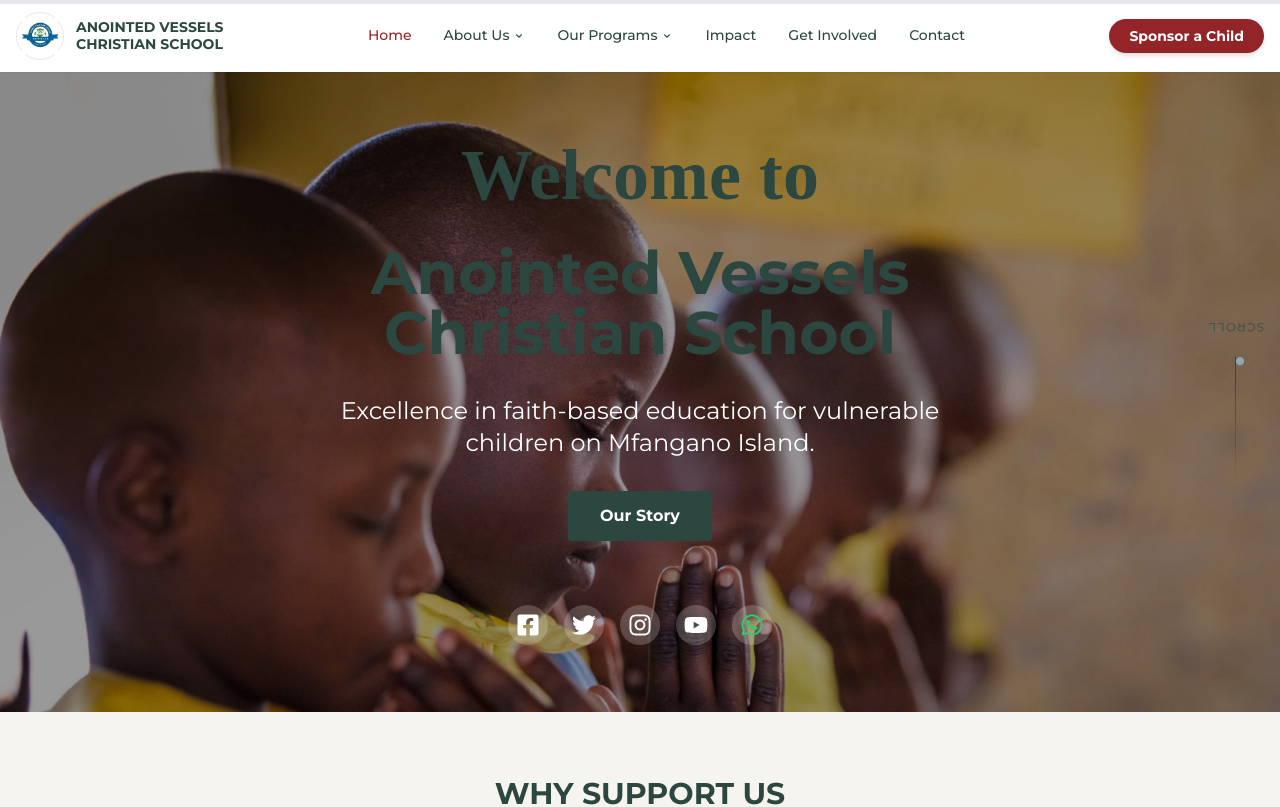
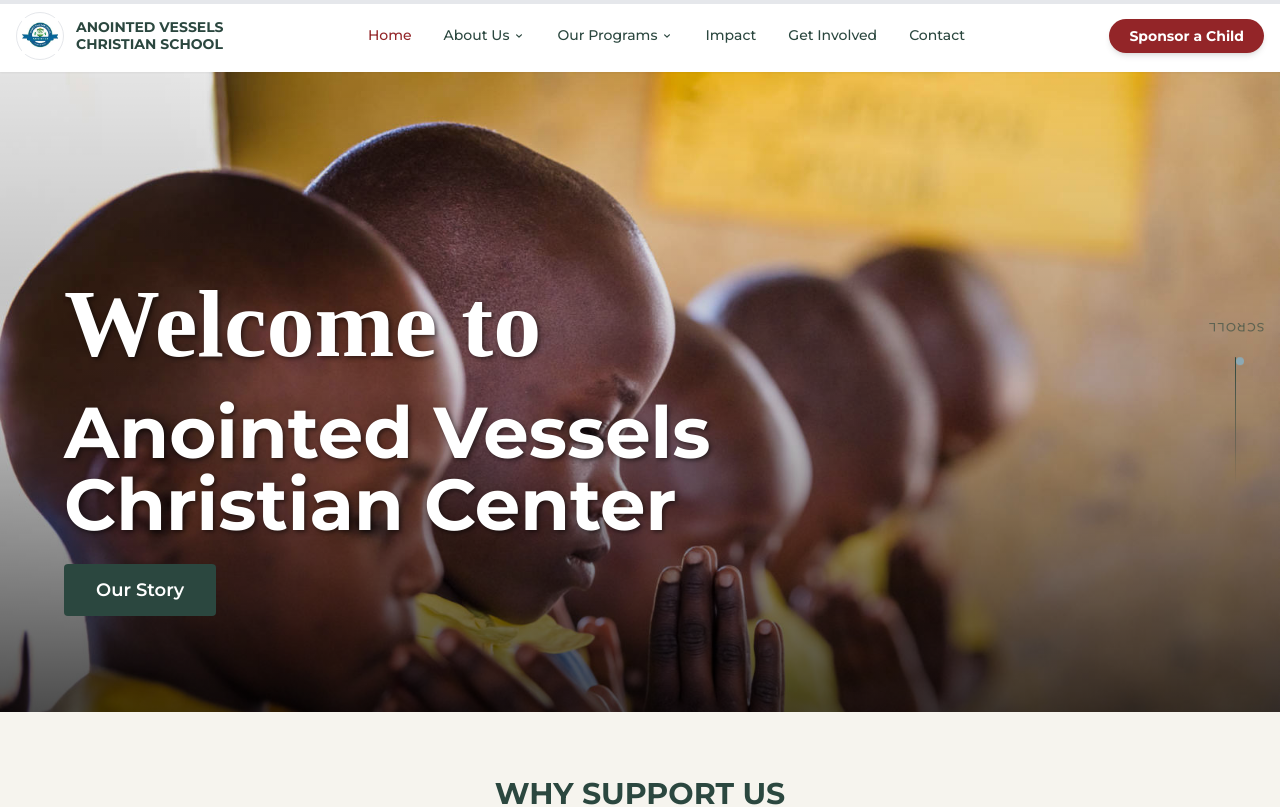
Before and after one commit to WatchDog386/anointed, a React (Vite) app: page / in a window 1280 px wide. Shown: the top 807 px of the page. Built offline with nearby package versions, Linux system fonts and the light colour scheme; a web font is replaced by a local one.

Commit message:
updated hero.jsx

```diff
--- a/src/components/Hero.jsx
+++ b/src/components/Hero.jsx
@@ -3,11 +3,6 @@
 import { motion } from "framer-motion";
 import { useNavigate } from "react-router-dom";
 import {
-  FaFacebookSquare,
-  FaInstagram,
-  FaTwitter,
-  FaYoutube,
-  FaWhatsapp,
   FaCross,
   FaGraduationCap,
   FaHandsHelping,
@@ -91,7 +86,7 @@
         </>
       ),
       description:
-        "There are many ways to serve as God’s hands and feet. Consider making an impact by sponsoring a child, making a donation, or learn how to give in other ways.",
+        "There are many ways to serve as God's hands and feet. Consider making an impact by sponsoring a child, making a donation, or learn how to give in other ways.",
       linkText: "how to give in other ways",
       link: "/give",
     },
@@ -137,7 +132,7 @@
       </Helmet>
 
       {/* === HERO SECTION === */}
-      <section className="relative w-full min-h-[80vh] flex items-center justify-center text-white overflow-hidden">
+      <section className="relative w-full min-h-[80vh] flex items-end justify-start text-white overflow-hidden">
         {heroImages.map((img, idx) => (
           <motion.div
             key={idx}
@@ -153,75 +148,48 @@
             />
           </motion.div>
         ))}
-        <div className="absolute inset-0 z-10 bg-black bg-opacity-40"></div>
+        {/* Gradient overlay similar to GGCC - darker at bottom */}
+        <div className="absolute inset-0 z-10 bg-gradient-to-b from-transparent via-black/20 to-black/70"></div>
 
-        <div className="relative z-20 text-center px-4 sm:px-6 lg:px-8 max-w-4xl">
+        <div className="relative z-20 text-left px-8 sm:px-12 lg:px-16 pb-16 sm:pb-20 lg:pb-24 max-w-4xl">
           <motion.div
             initial="hidden"
             animate="visible"
             variants={staggerContainer}
-            className="space-y-6 sm:space-y-8"
+            className="space-y-4 sm:space-y-6"
           >
             <motion.h1
               variants={fadeIn}
-              className="text-4xl sm:text-5xl md:text-6xl lg:text-7xl font-bold leading-tight font-ernest"
+              className="text-5xl sm:text-6xl md:text-7xl lg:text-8xl font-bold leading-[0.9] font-ernest text-white"
+              style={{
+                textShadow: '2px 2px 4px rgba(0,0,0,0.5)',
+                fontWeight: '700'
+              }}
             >
               Welcome to
             </motion.h1>
 
             <motion.h2
               variants={fadeIn}
-              className="text-3xl sm:text-4xl md:text-5xl lg:text-6xl font-bold font-montserrat leading-tight"
+              className="text-4xl sm:text-5xl md:text-6xl lg:text-7xl font-bold font-montserrat leading-[0.9] text-white"
+              style={{
+                textShadow: '2px 2px 4px rgba(0,0,0,0.5)',
+                fontWeight: '700'
+              }}
             >
               Anointed Vessels <br />
-              Christian School
+              Christian Center
             </motion.h2>
 
-            <motion.p
-              variants={fadeIn}
-              className="text-lg sm:text-xl md:text-2xl mt-6 max-w-2xl mx-auto font-montserrat"
-            >
-              Excellence in faith-based education for vulnerable children on Mfangano Island.
-            </motion.p>
-
-            <motion.div variants={fadeIn} className="mt-10">
+            <motion.div variants={fadeIn} className="mt-8">
               <button
                 onClick={() => navigate("/about/our-story")}
-                className="cta-button"
+                className="cta-button bg-accent hover:bg-accent/90 text-white font-bold py-3 px-8 rounded-lg transition-all duration-300 font-montserrat text-lg"
+                style={{ fontWeight: '600' }}
               >
                 Our Story
               </button>
             </motion.div>
-          </motion.div>
-
-          {/* Social Icons – GGCC style */}
-          <motion.div
-            initial={{ opacity: 0 }}
-            animate={{ opacity: 1 }}
-            transition={{ delay: 1 }}
-            className="mt-16 flex justify-center gap-4"
-          >
-            {[
-              { icon: <FaFacebookSquare size={24} />, link: "#" },
-              { icon: <FaTwitter size={24} />, link: "#" },
-              { icon: <FaInstagram size={24} />, link: "#" },
-              { icon: <FaYoutube size={24} />, link: "#" },
-              {
-                icon: <FaWhatsapp size={24} color="#25D366" />,
-                link: "https://wa.me/254726818938",
-              },
-            ].map((item, idx) => (
-              <a
-                key={idx}
-                href={item.link}
-                target="_blank"
-                rel="noopener noreferrer"
-                className="p-2 rounded-full bg-white bg-opacity-20 hover:bg-opacity-30 transition-all"
-                aria-label="Social link"
-              >
-                {item.icon}
-              </a>
-            ))}
           </motion.div>
         </div>
       </section>
@@ -332,7 +300,7 @@
 
           <div className="text-center mb-12 max-w-4xl mx-auto">
             <p className="text-base md:text-lg text-gray-700 font-sans">
-              Anointed Vessels Christian School (AVCS) is a Christian boarding school in Kenya. AVCS was established following the HIV/AIDS crisis when our founders received God’s call to serve vulnerable and orphaned children. By offering love, nourishment, and a Christian education, we are growing faithful leaders who will carry His message throughout the world.
+              Anointed Vessels Christian School (AVCS) is a Christian boarding school in Kenya. AVCS was established following the HIV/AIDS crisis when our founders received God's call to serve vulnerable and orphaned children. By offering love, nourishment, and a Christian education, we are growing faithful leaders who will carry His message throughout the world.
             </p>
           </div>
         </div>
```
